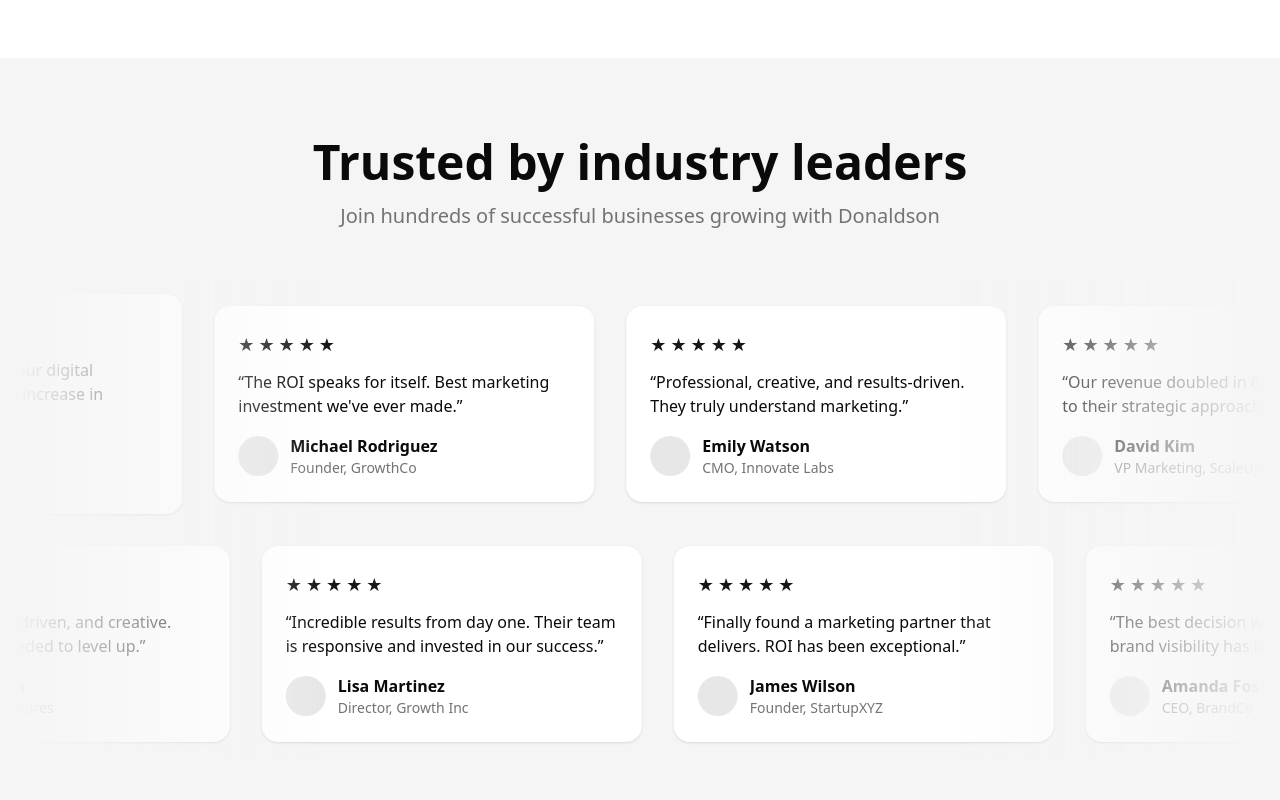
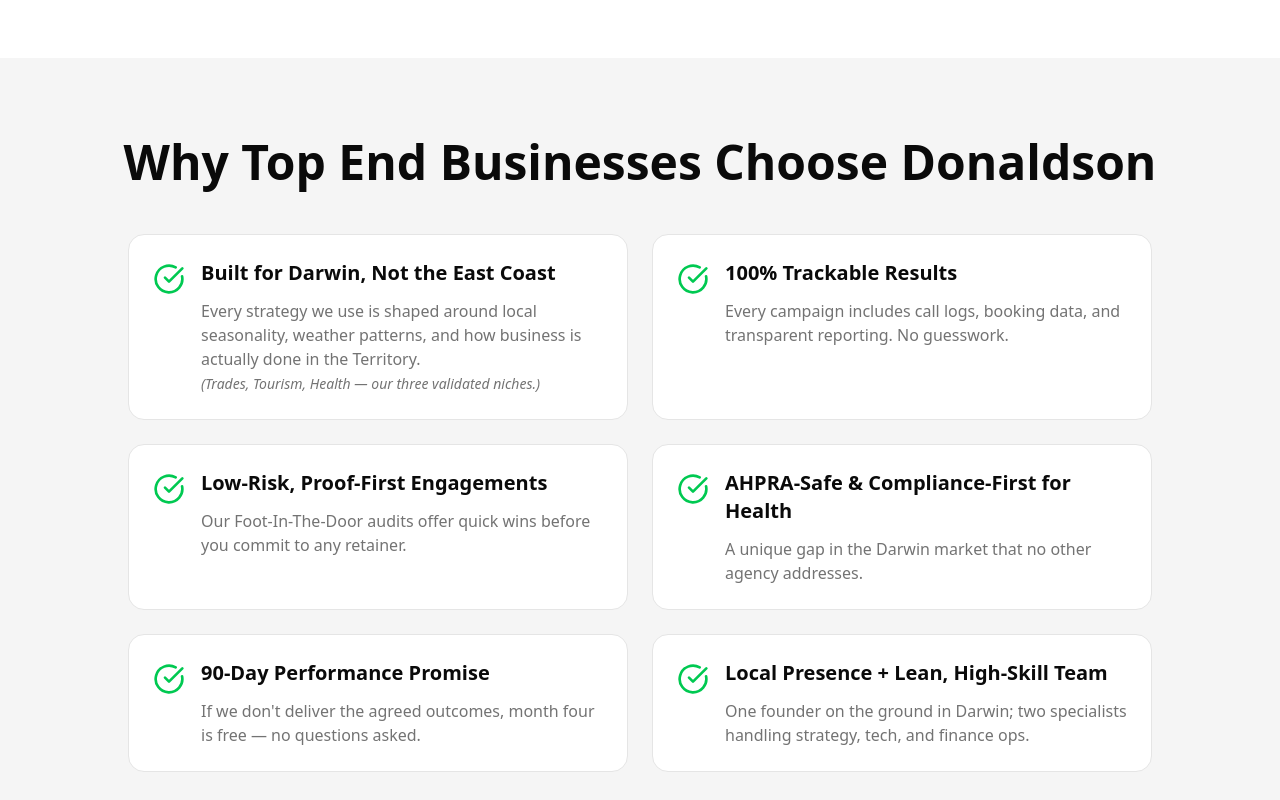
Before and after one commit to donaldsonblack/donaldson-agency, a Next.js app: page / in a window 1280 px wide. Shown: the part 4160-4960 px from the top of the page. Built offline with nearby package versions, Linux system fonts and the light colour scheme; no server answers.

Commit message:
updated social proof

```diff
--- a/src/app/page.tsx
+++ b/src/app/page.tsx
@@ -555,132 +555,90 @@
         </div>
       </section>
 
-      {/* Social Proof */}
-      <section className="bg-muted py-20 px-4 overflow-hidden">
-        <div className="container mx-auto max-w-6xl mb-12">
-          <AnimatedSection className="text-center">
+      {/* Why Top End Businesses Choose Donaldson */}
+      <section className="bg-muted py-20 px-4">
+        <div className="container mx-auto max-w-6xl">
+          <AnimatedSection className="text-center mb-12">
             <h2 className="text-4xl md:text-5xl font-bold mb-4">
-              Trusted by industry leaders
+              Why Top End Businesses Choose Donaldson
             </h2>
-            <p className="text-xl text-muted-foreground">
-              Join hundreds of successful businesses growing with Donaldson
-            </p>
           </AnimatedSection>
-        </div>
 
-        <div className="relative flex w-full flex-col items-center justify-center">
-          <ScrollVelocityContainer className="w-full">
-            <ScrollVelocityRow baseVelocity={1} direction={1} className="py-4">
-              {[...Array(3)].flatMap(() => [
-                {
-                  quote:
-                    "Donaldson transformed our digital presence. We saw a 300% increase in qualified leads.",
-                  author: "Sarah Chen",
-                  role: "CEO, TechStart Inc",
-                },
-                {
-                  quote:
-                    "The ROI speaks for itself. Best marketing investment we've ever made.",
-                  author: "Michael Rodriguez",
-                  role: "Founder, GrowthCo",
-                },
-                {
-                  quote:
-                    "Professional, creative, and results-driven. They truly understand marketing.",
-                  author: "Emily Watson",
-                  role: "CMO, Innovate Labs",
-                },
-                {
-                  quote:
-                    "Our revenue doubled in 6 months thanks to their strategic approach.",
-                  author: "David Kim",
-                  role: "VP Marketing, ScaleUp Co",
-                },
-              ]).map((testimonial, idx) => (
-                <div
-                  key={idx}
-                  className="mx-4 inline-block w-[380px] flex-shrink-0 bg-background p-6 rounded-2xl shadow-sm"
-                >
-                  <div className="flex items-center gap-1 mb-3 flex-wrap">
-                    {[...Array(5)].map((_, i) => (
-                      <span key={i} className="text-primary text-lg">
-                        ★
-                      </span>
-                    ))}
-                  </div>
-                  <p className="text-base mb-4 break-words whitespace-normal">
-                    &ldquo;{testimonial.quote}&rdquo;
+          <div className="grid grid-cols-1 md:grid-cols-2 gap-6 max-w-5xl mx-auto">
+            <AnimatedSection delay={0.1}>
+              <div className="bg-background border border-border rounded-2xl p-6 hover:border-primary/50 transition-colors flex items-start gap-4 h-full">
+                <CircleCheckBig className="w-8 h-8 text-green-500 flex-shrink-0 mt-1" />
+                <div>
+                  <h3 className="text-xl font-bold mb-3">Built for Darwin, Not the East Coast</h3>
+                  <p className="text-muted-foreground">
+                    Every strategy we use is shaped around local seasonality, weather patterns, and how business is actually done in the Territory.
+                    <br />
+                    <span className="text-sm italic">(Trades, Tourism, Health — our three validated niches.)</span>
                   </p>
-                  <div className="flex items-center gap-3">
-                    <div className="w-10 h-10 rounded-full bg-primary/10 flex-shrink-0" />
-                    <div className="min-w-0">
-                      <div className="font-semibold truncate">{testimonial.author}</div>
-                      <div className="text-sm text-muted-foreground truncate">
-                        {testimonial.role}
-                      </div>
-                    </div>
-                  </div>
                 </div>
-              ))}
-            </ScrollVelocityRow>
+              </div>
+            </AnimatedSection>
 
-            <ScrollVelocityRow baseVelocity={1} direction={-1} className="py-4">
-              {[...Array(3)].flatMap(() => [
-                {
-                  quote:
-                    "Incredible results from day one. Their team is responsive and invested in our success.",
-                  author: "Lisa Martinez",
-                  role: "Director, Growth Inc",
-                },
-                {
-                  quote:
-                    "Finally found a marketing partner that delivers. ROI has been exceptional.",
-                  author: "James Wilson",
-                  role: "Founder, StartupXYZ",
-                },
-                {
-                  quote:
-                    "The best decision we made this year. Our brand visibility has increased dramatically.",
-                  author: "Amanda Foster",
-                  role: "CEO, BrandCo",
-                },
-                {
-                  quote:
-                    "Professional, data-driven, and creative. Exactly what we needed to level up.",
-                  author: "Robert Chen",
-                  role: "CMO, TechVentures",
-                },
-              ]).map((testimonial, idx) => (
-                <div
-                  key={idx}
-                  className="mx-4 inline-block w-[380px] flex-shrink-0 bg-background p-6 rounded-2xl shadow-sm"
-                >
-                  <div className="flex items-center gap-1 mb-3 flex-wrap">
-                    {[...Array(5)].map((_, i) => (
-                      <span key={i} className="text-primary text-lg">
-                        ★
-                      </span>
-                    ))}
-                  </div>
-                  <p className="text-base mb-4 break-words whitespace-normal">
-                    &ldquo;{testimonial.quote}&rdquo;
+            <AnimatedSection delay={0.15}>
+              <div className="bg-background border border-border rounded-2xl p-6 hover:border-primary/50 transition-colors flex items-start gap-4 h-full">
+                <CircleCheckBig className="w-8 h-8 text-green-500 flex-shrink-0 mt-1" />
+                <div>
+                  <h3 className="text-xl font-bold mb-3">100% Trackable Results</h3>
+                  <p className="text-muted-foreground">
+                    Every campaign includes call logs, booking data, and transparent reporting. No guesswork.
                   </p>
-                  <div className="flex items-center gap-3">
-                    <div className="w-10 h-10 rounded-full bg-primary/10 flex-shrink-0" />
-                    <div className="min-w-0">
-                      <div className="font-semibold truncate">{testimonial.author}</div>
-                      <div className="text-sm text-muted-foreground truncate">
-                        {testimonial.role}
-                      </div>
-                    </div>
-                  </div>
                 </div>
-              ))}
-            </ScrollVelocityRow>
-          </ScrollVelocityContainer>
+              </div>
+            </AnimatedSection>
 
-          <div className="pointer-events-none absolute inset-y-0 left-0 w-1/4 bg-gradient-to-r from-muted"></div>
-          <div className="pointer-events-none absolute inset-y-0 right-0 w-1/4 bg-gradient-to-l from-muted"></div>
+            <AnimatedSection delay={0.2}>
+              <div className="bg-background border border-border rounded-2xl p-6 hover:border-primary/50 transition-colors flex items-start gap-4 h-full">
+                <CircleCheckBig className="w-8 h-8 text-green-500 flex-shrink-0 mt-1" />
+                <div>
+                  <h3 className="text-xl font-bold mb-3">Low-Risk, Proof-First Engagements</h3>
+                  <p className="text-muted-foreground">
+                    Our Foot-In-The-Door audits offer quick wins before you commit to any retainer.
+                  </p>
+                </div>
+              </div>
+            </AnimatedSection>
+
+            <AnimatedSection delay={0.25}>
+              <div className="bg-background border border-border rounded-2xl p-6 hover:border-primary/50 transition-colors flex items-start gap-4 h-full">
+                <CircleCheckBig className="w-8 h-8 text-green-500 flex-shrink-0 mt-1" />
+                <div>
+                  <h3 className="text-xl font-bold mb-3">AHPRA-Safe & Compliance-First for Health</h3>
+                  <p className="text-muted-foreground">
+                    A unique gap in the Darwin market that no other agency addresses.
+                  </p>
+                </div>
+              </div>
+            </AnimatedSection>
+
+            <AnimatedSection delay={0.3}>
+              <div className="bg-background border border-border rounded-2xl p-6 hover:border-primary/50 transition-colors flex items-start gap-4 h-full">
+                <CircleCheckBig className="w-8 h-8 text-green-500 flex-shrink-0 mt-1" />
+                <div>
+                  <h3 className="text-xl font-bold mb-3">90-Day Performance Promise</h3>
+                  <p className="text-muted-foreground">
+                    If we don't deliver the agreed outcomes, month four is free — no questions asked.
+                  </p>
+                </div>
+              </div>
+            </AnimatedSection>
+
+            <AnimatedSection delay={0.35}>
+              <div className="bg-background border border-border rounded-2xl p-6 hover:border-primary/50 transition-colors flex items-start gap-4 h-full">
+                <CircleCheckBig className="w-8 h-8 text-green-500 flex-shrink-0 mt-1" />
+                <div>
+                  <h3 className="text-xl font-bold mb-3">Local Presence + Lean, High-Skill Team</h3>
+                  <p className="text-muted-foreground">
+                    One founder on the ground in Darwin; two specialists handling strategy, tech, and finance ops.
+                  </p>
+                </div>
+              </div>
+            </AnimatedSection>
+          </div>
         </div>
       </section>
 
```
